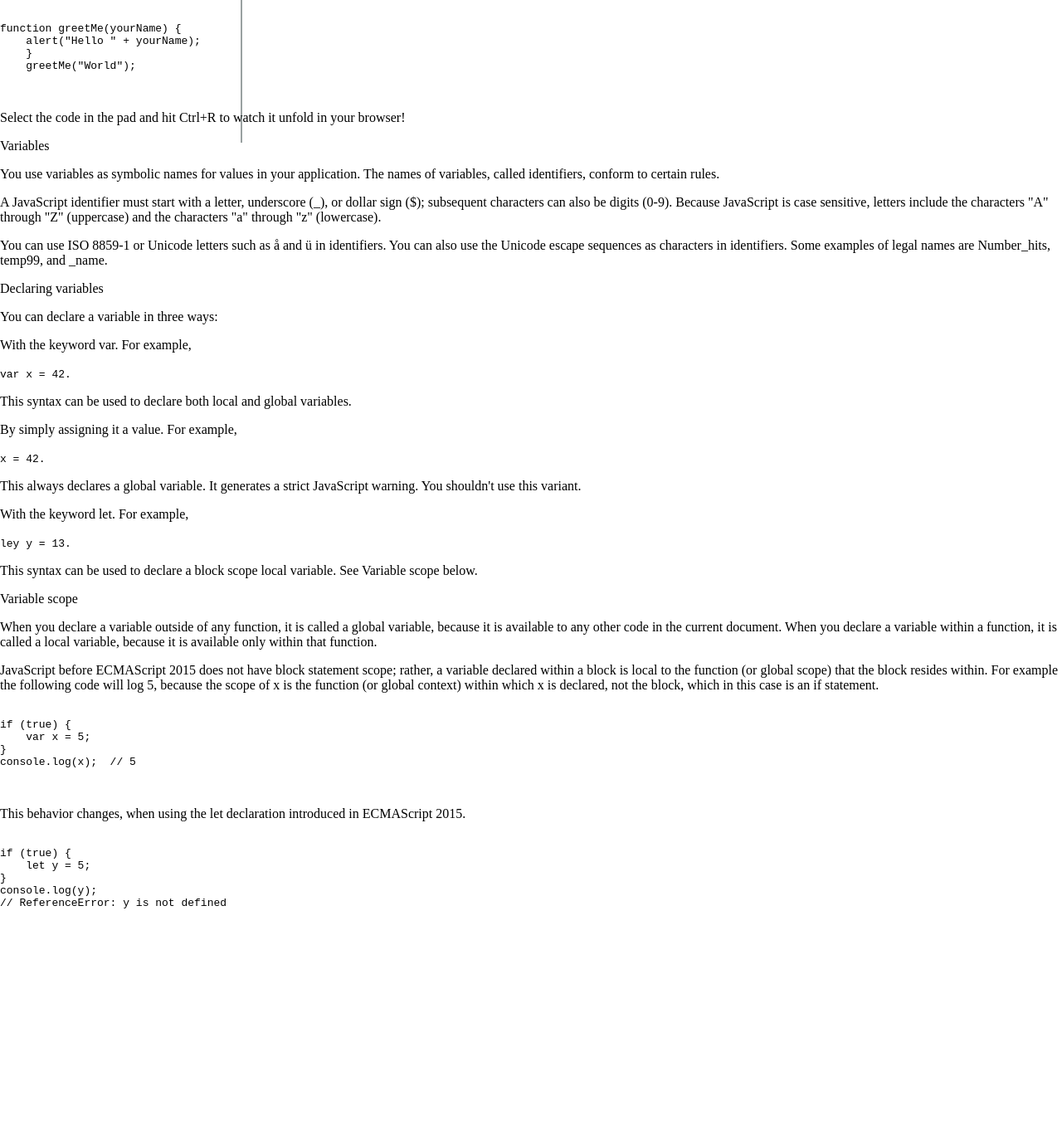
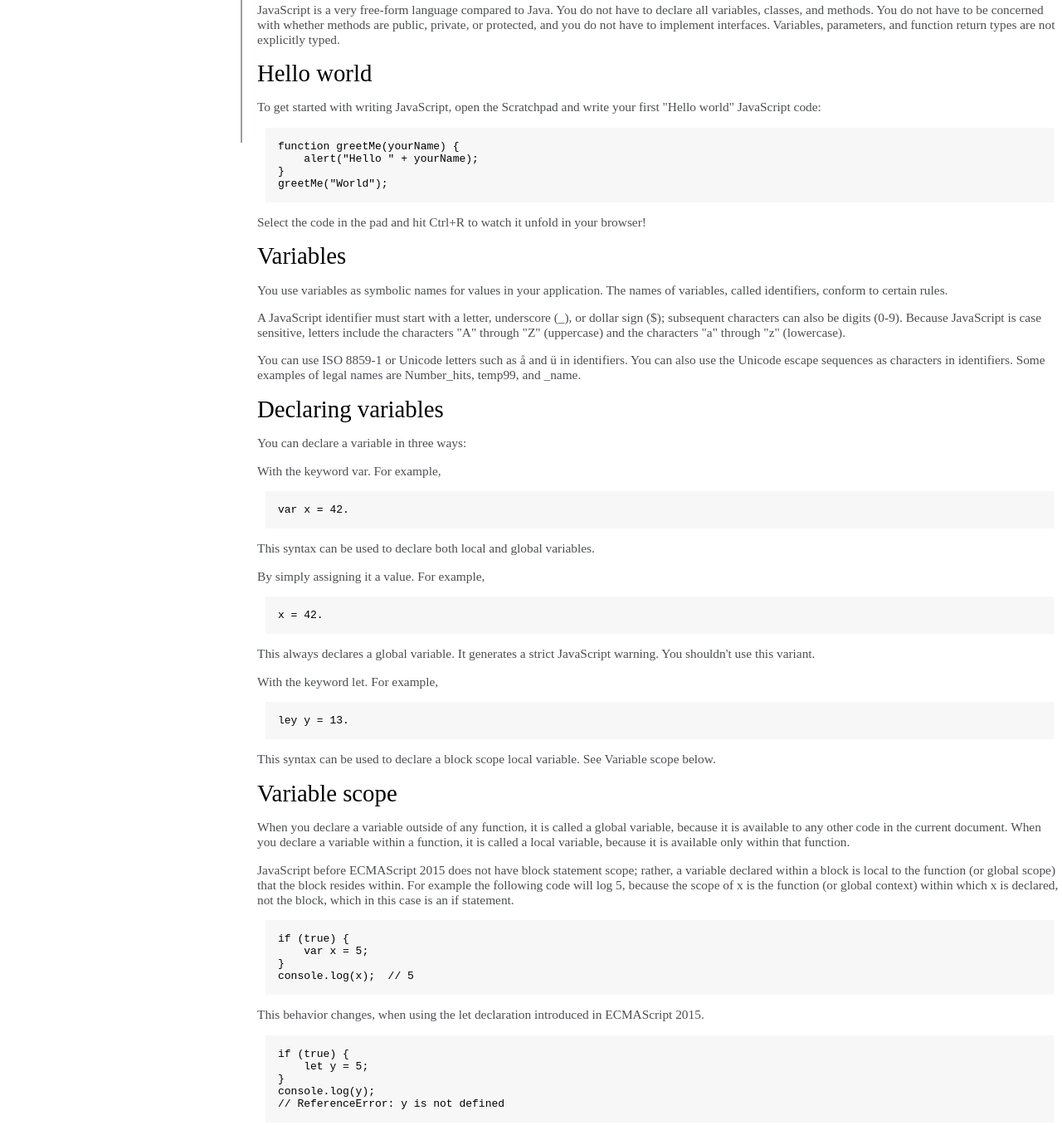
Before and after one commit to sahilmob/freecodecamp-html-css-technical-documentation-page, a plain HTML site: page index.html in a window 1280 px wide. Shown: the part 628-1984 px from the top of the page at 83% size. Before the commit the page ends 1767 px from the top, so only its background shows below. Drawn offline with Linux system fonts and the light colour scheme.

Commit message:
Style main-doc section

```diff
--- a/index.html
+++ b/index.html
@@ -48,14 +48,10 @@
             <section class="main-section" id="hello_world">
                 <header>Hello world</header>
                 <p>To get started with writing JavaScript, open the Scratchpad and write your first "Hello world" JavaScript code:</p>
-                <pre>
-                    <code>
-function greetMe(yourName) {
+                    <code>function greetMe(yourName) {
     alert("Hello " + yourName);
-    }
-    greetMe("World");
-                    </code>
-                </pre>
+}
+greetMe("World");</code>
                 <p>Select the code in the pad and hit Ctrl+R to watch it unfold in your browser!</p>
             </section>
             <section class="main-section" id="variables">
@@ -68,43 +64,29 @@ function greetMe(yourName) {
                 <header>Declaring variables</header>
                 <p>You can declare a variable in three ways:</p>
                 <p>With the keyword var. For example,</p>
-                    <code>
-                        var x = 42.
-                    </code>
+                    <code>var x = 42.</code>
                     <p>This syntax can be used to declare both local and global variables.</p>
                     <p>By simply assigning it a value. For example,</p>
-                    <code>
-                            x = 42.
-                    </code>
+                    <code>x = 42.</code>
                     <p>This always declares a global variable. It generates a strict JavaScript warning. You shouldn't use this variant.</p>
                     <p>With the keyword let. For example,</p>
-                    <code>
-                        ley y = 13.
-                    </code>
+                    <code>ley y = 13.</code>
                     <p>This syntax can be used to declare a block scope local variable. See Variable scope below.</p>
             </section>
             <section class="main-section" id="variable_scope">
                 <header>Variable scope</header>
                 <p>When you declare a variable outside of any function, it is called a global variable, because it is available to any other code in the current document. When you declare a variable within a function, it is called a local variable, because it is available only within that function.</p>
                 <p>JavaScript before ECMAScript 2015 does not have block statement scope; rather, a variable declared within a block is local to the function (or global scope) that the block resides within. For example the following code will log 5, because the scope of x is the function (or global context) within which x is declared, not the block, which in this case is an if statement.</p>
-                <pre>
-                    <code>
-if (true) {
+                    <code>if (true) {
     var x = 5;
 }
-console.log(x);  // 5
-                    </code>
-                </pre>
+console.log(x);  // 5</code>
                 <p>This behavior changes, when using the let declaration introduced in ECMAScript 2015.</p>
-                <pre>
-                    <code>
-if (true) {
+                    <code>if (true) {
     let y = 5;
 }
 console.log(y);
-// ReferenceError: y is not defined
-                    </code>
-                </pre>
+// ReferenceError: y is not defined</code>
             </section>
         </div>
     </body>
--- a/style.sass
+++ b/style.sass
@@ -24,3 +24,19 @@ body
                     padding: 8px 8px 8px 45px
                     color: #4d4e53
                     text-decoration: none
+    #main-doc
+        margin-left: 310px
+        .main-section
+            header
+                font-size: 1.8em
+            p, ul
+                color: #4d4e53
+                font-size: 0.96em
+            code
+                    white-space: pre
+                    margin: 10px
+                    padding: 15px
+                    background-color: #f7f7f7
+                    display: block
+                    word-break: normal
+                    word-wrap: normal
```
Also changed, not shown: style.css, 1 other file.
